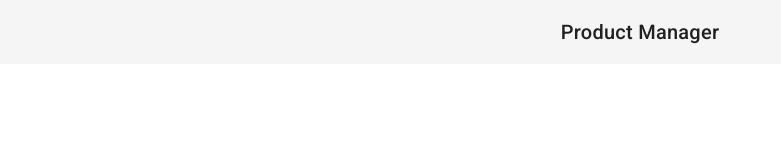
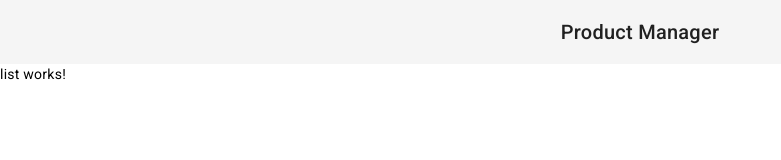
Before and after one commit to sheilaRReis/angular-product-store, an Angular app: page / in a window 1280 px wide. Shown: the top 160 px of the page, without its empty margins (0-781 px from the left). Built offline with nearby package versions, Linux system fonts and the light colour scheme.

Commit message:
feat(list): Add ListComponent

```diff
--- a/src/app/app.routes.ts
+++ b/src/app/app.routes.ts
@@ -1,3 +1,7 @@
 import { Routes } from '@angular/router';
+import { ListComponent } from './features/list/list.component';
 
-export const routes: Routes = [];
+export const routes: Routes = [{
+    path: '',
+    component: ListComponent,
+}];
--- /dev/null
+++ b/src/app/features/list/list.component.html
@@ -0,0 +1 @@
+<p>list works!</p>
```
Also changed, not shown: src/app/features/list/list.component.ts (added, +12 -0 lines), src/app/features/list/list.component.scss (added).
